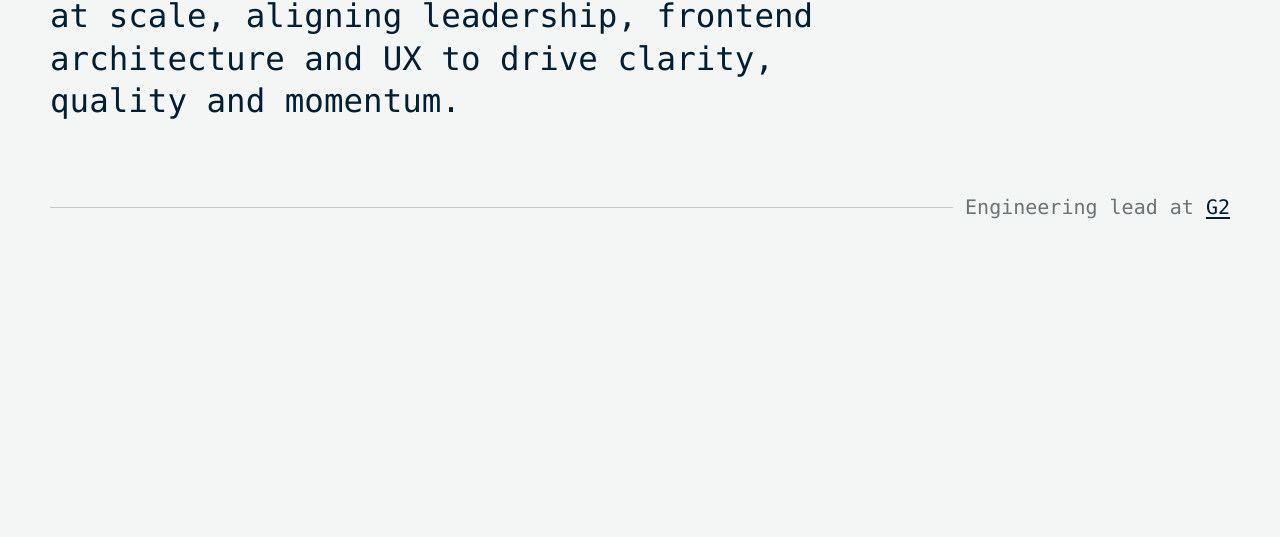
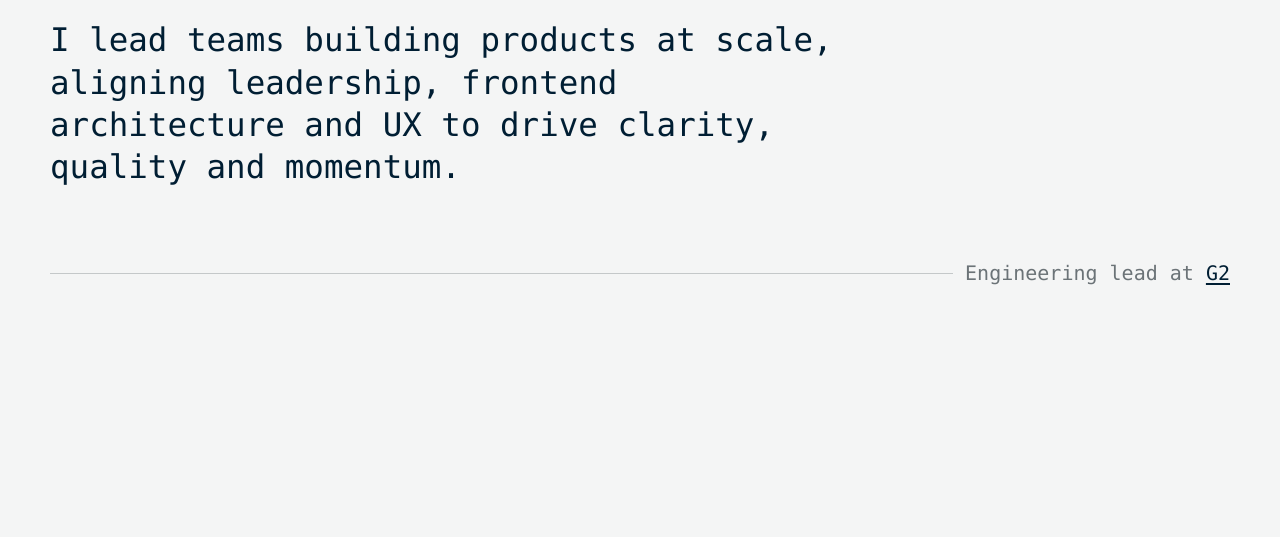
Before and after one commit to rudeayelo/rude.im, an Astro site: page / in a window 1280 px wide. Shown: the part 263-800 px from the top of the page. Built offline with nearby package versions, Linux system fonts and the light colour scheme; Astro itself is replaced by a stand-in of ours; a web font is replaced by a local one.

Commit message:
style: split intro copy

```diff
--- a/src/pages/index.astro
+++ b/src/pages/index.astro
@@ -43,10 +43,10 @@ const pageDescription =
         <ThemeToggle />
       </header>
 
-      <p class="intro">
-        <span>Rude Ayelo</span> leads teams building products at scale, aligning
-        leadership, frontend architecture and UX to drive clarity, quality and
-        momentum.
+      <p class="intro intro-greeting">Hi— I’m <span>Rude Ayelo</span>.</p>
+      <p class="intro intro-statement">
+        I lead teams building products at scale, aligning leadership, frontend
+        architecture and UX to drive clarity, quality and momentum.
       </p>
       <p class="role"><span>Engineering lead at <a href="https://g2.com">G2</a></span></p>
     </main>
@@ -185,13 +185,21 @@ const pageDescription =
 
   .intro {
     max-width: 41ch;
-    margin: 100px 0 0;
+    margin: 0;
     font-size: clamp(0.9rem, 2.54vw, 2.565rem);
     font-weight: 350;
     line-height: 1.3;
     letter-spacing: 0;
     text-box-trim: trim-both;
     text-box-edge: cap alphabetic;
+  }
+
+  .intro-greeting {
+    margin-top: 100px;
+  }
+
+  .intro-statement {
+    margin-top: 24px;
   }
 
   .intro span {
@@ -235,7 +243,7 @@ const pageDescription =
       padding-top: 18px;
     }
 
-    .intro {
+    .intro-greeting {
       margin-top: 100px;
     }
   }
```
